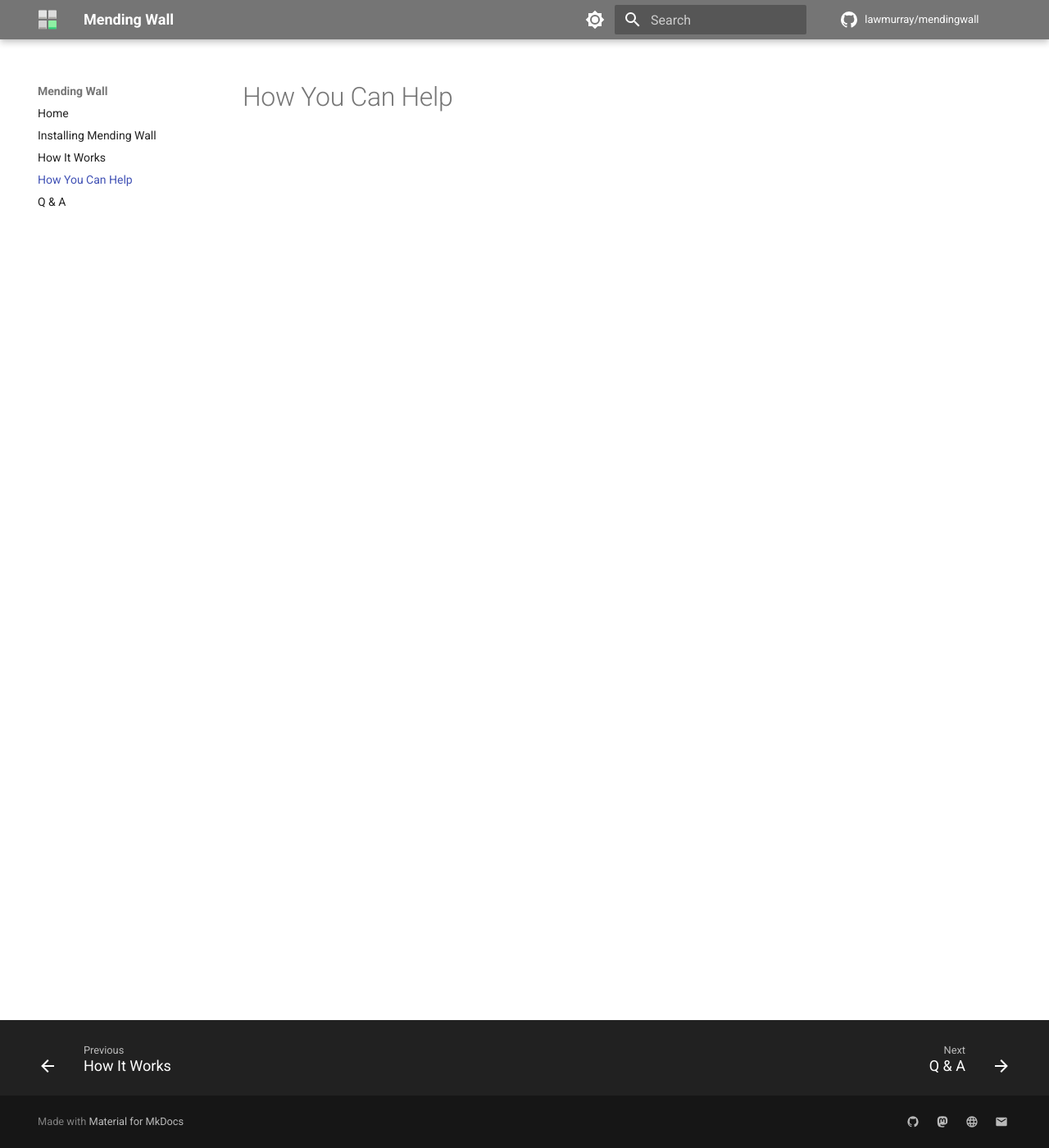
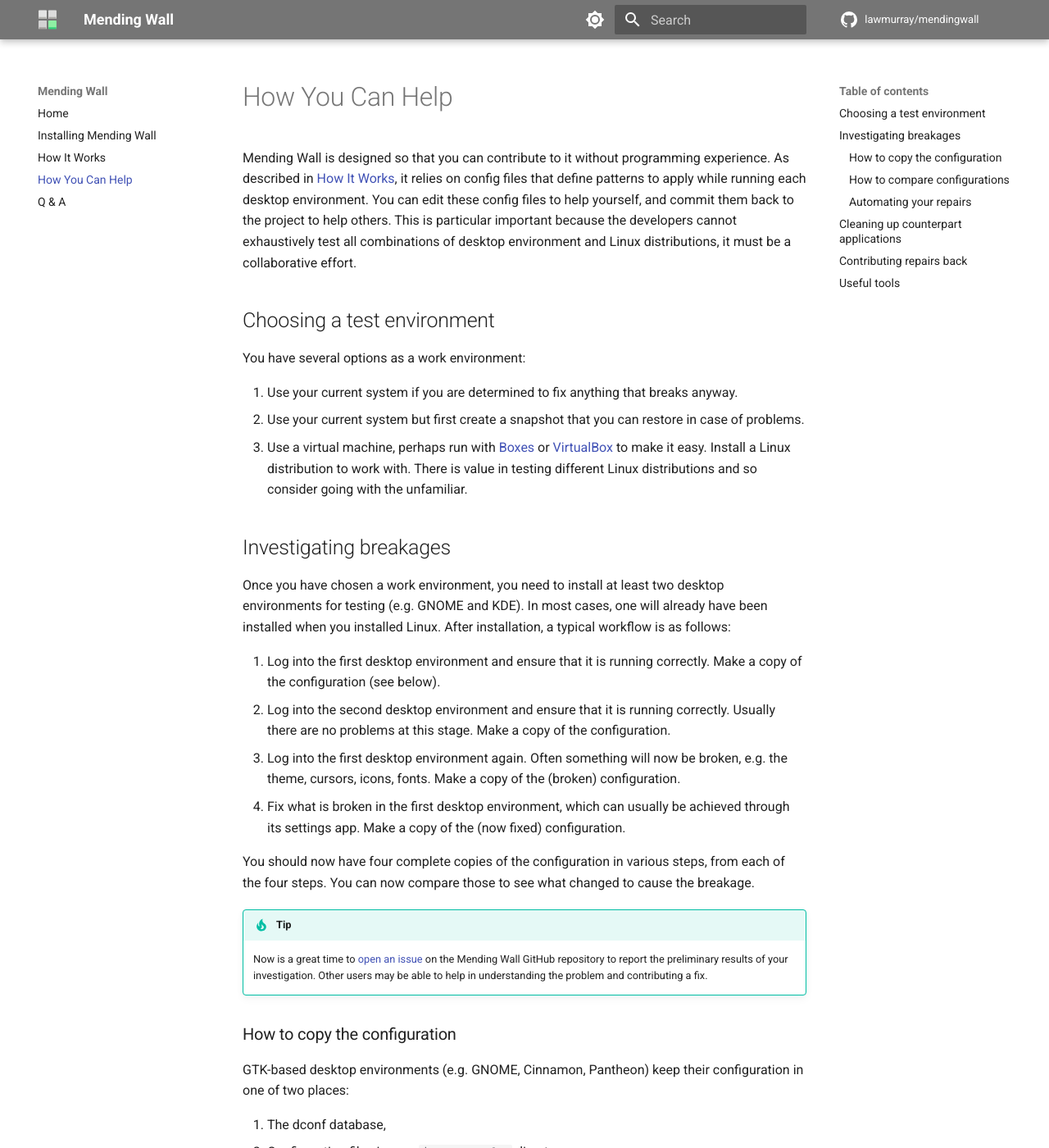
Before and after one commit to lawmurray/mendingwall, an MkDocs documentation site: the page built from docs/how-you-can-help.md, in a window 1280 px wide and 1400 px high. Shown: the whole window at 82% size. Built offline with MkDocs 1.6.1 and Material for MkDocs 9.7.7, drawn with Linux system fonts in a browser that asks for light colours; comment, search, counter and statistics services are not loaded; some of the changed text lies outside the part shown.

Commit message:
Started documentation on investigating breakages.

````diff
--- a/docs/how-you-can-help.md
+++ b/docs/how-you-can-help.md
@@ -1 +1,68 @@
 # How You Can Help
+
+Mending Wall is designed so that you can contribute to it without programming experience. As described in [How It Works](how-it-works.md), it relies on config files that define patterns to apply while running each desktop environment. You can edit these config files to help yourself, and commit them back to the project to help others. This is particular important because the developers cannot exhaustively test all combinations of desktop environment and Linux distributions, it must be a collaborative effort.
+
+## Choosing a test environment
+
+You have several options as a work environment:
+
+1. Use your current system if you are determined to fix anything that breaks anyway.
+2. Use your current system but first create a snapshot that you can restore in case of problems.
+3. Use a virtual machine, perhaps run with [Boxes](https://apps.gnome.org/Boxes/) or [VirtualBox](https://www.virtualbox.org/) to make it easy. Install a Linux distribution to work with. There is value in testing different Linux distributions and so consider going with the unfamiliar.
+
+## Investigating breakages
+
+Once you have chosen a work environment, you need to install at least two desktop environments for testing (e.g. GNOME and KDE). In most cases, one will already have been installed when you installed Linux. After installation, a typical workflow is as follows:
+
+1. Log into the first desktop environment and ensure that it is running correctly. Make a copy of the configuration (see below).
+2. Log into the second desktop environment and ensure that it is running correctly. Usually there are no problems at this stage. Make a copy of the configuration.
+3. Log into the first desktop environment again. Often something will now be broken, e.g. the theme, cursors, icons, fonts. Make a copy of the (broken) configuration.
+4. Fix what is broken in the first desktop environment, which can usually be achieved through its settings app. Make a copy of the (now fixed) configuration.
+
+You should now have four complete copies of the configuration in various steps, from each of the four steps. You can now compare those to see what changed to cause the breakage.
+
+!!! tip
+    Now is a great time to [open an issue](https://github.com/lawmurray/mendingwall/issues/) on the Mending Wall GitHub repository to report the preliminary results of your investigation. Other users may be able to help in understanding the problem and contributing a fix.
+
+### How to copy the configuration
+
+GTK-based desktop environments (e.g. GNOME, Cinnamon, Pantheon) keep their configuration in one of two places:
+
+1. The dconf database,
+2. Configuration files in your `$HOME/.config` directory.
+
+
+
+### How to compare configurations
+
+If you have multiple copies of the configuration using the process described above, you can make comparisons just by using a recursive `diff`:
+```
+diff -qr config1 config2
+```
+
+### Automating your repairs
+
+Now that you understand the changes being made, you can automate the repair via Mending Wall's `preserve-themes.conf` configuration file.
+
+## Cleaning up counterpart applications
+
+This is a simpler task to investigating breakages. Most desktop environments have core applications such as a file manager, text editor, and calculator, perhaps dictionary or maps, that have counterparts in other desktop environments. Some desktop environments mark these only for display in that desktop environment, others desktop environments do not, which can clutter menus.
+
+To declutter the menus, applications can be restricted to only appear in certain desktop environments via Mending Wall's `counterpart-applications.conf` configuration file.
+
+## Contributing repairs back
+
+To contribute your repairs for other users, submit a pull request on the [GitHub repository](https://github.com/lawmurray/mendingwall). You will need to sign up for a GitHub account if you do not have one already.
+
+## Useful tools
+
+To view the `dconf` database, and potentially make edits, consider [Dconf Editor](https://apps.gnome.org/DconfEditor/).
+
+To watch live for changes to the dconf database, use the `dconf` command-line tool:
+```
+dconf watch /
+```
+The path `/` can be made more specific, e.g.
+```
+dconf watch /org/gnome/desktop
+```
````
